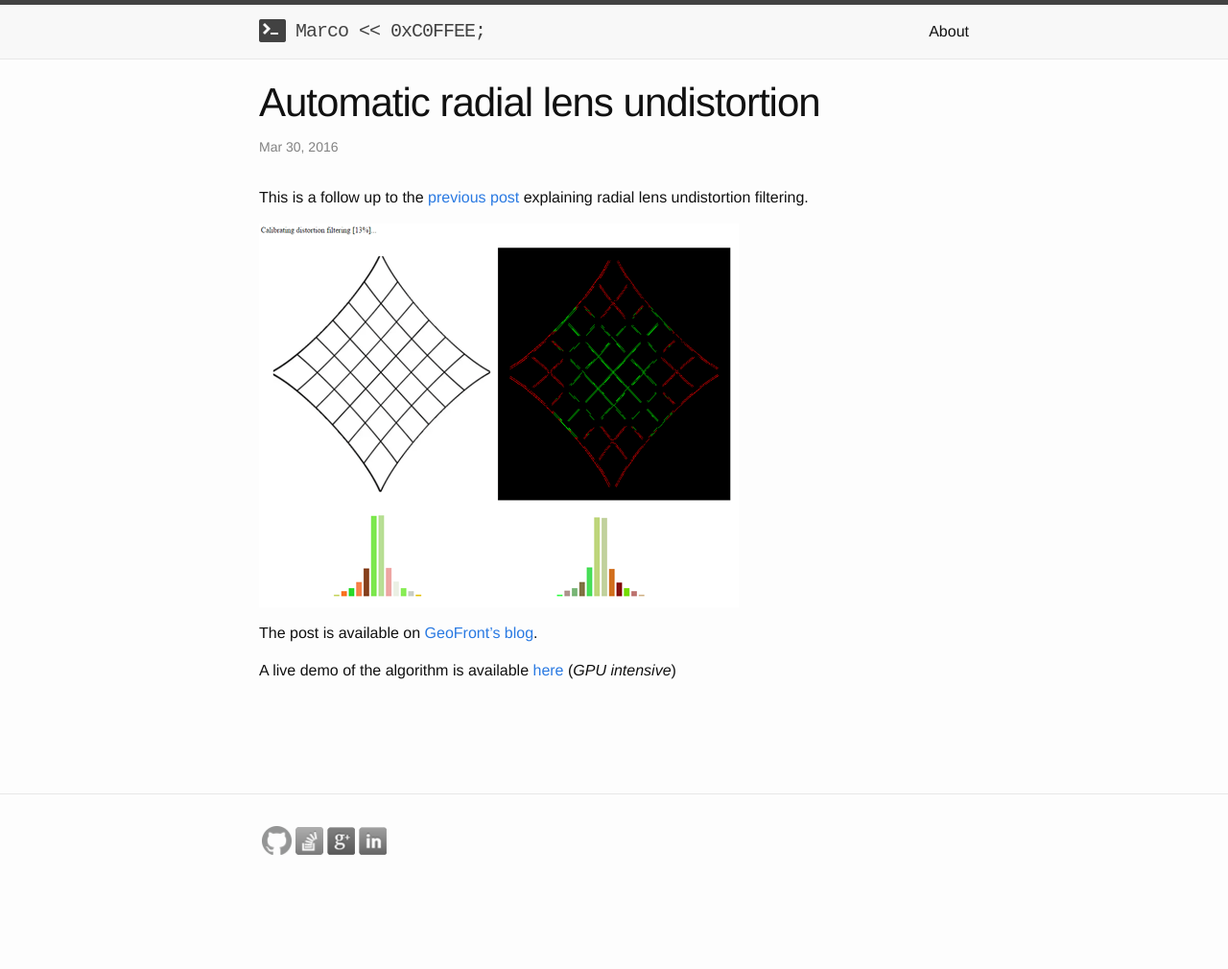
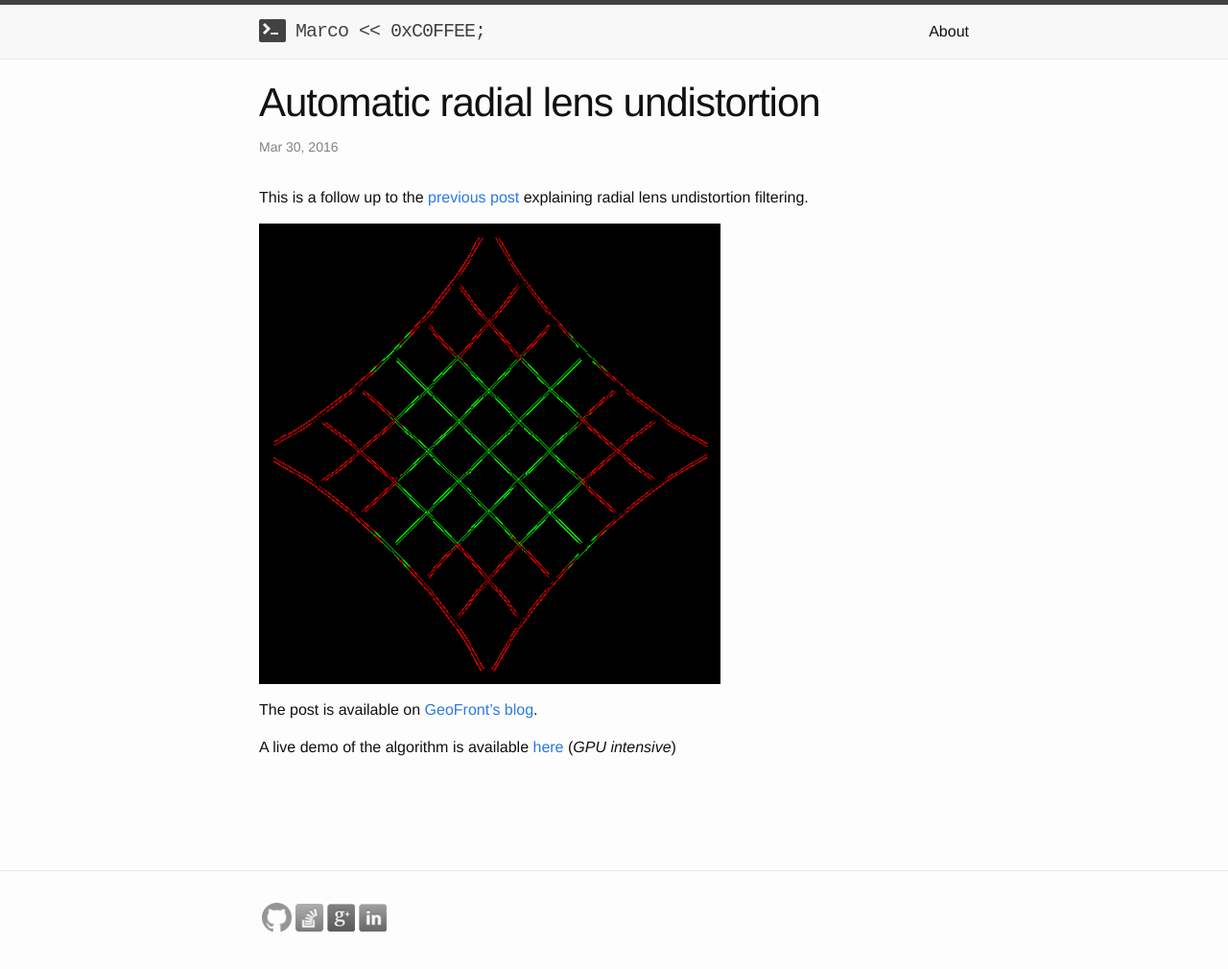
Before and after one commit to marcodiiga/marcodiiga.github.io, a Jekyll site: the page built from _posts/2016-03-30-automatic-radial-lens-undistortion.markdown, in a window 1280 px wide and 1020 px high. Shown: the top 1010 px of the window at 96% size. Built offline with Jekyll 4.4.1, drawn with Linux system fonts in a browser that asks for light colours.

Commit message:
Some edits on the automatic lens undistortion post

```diff
--- a/_posts/2016-03-30-automatic-radial-lens-undistortion.markdown
+++ b/_posts/2016-03-30-automatic-radial-lens-undistortion.markdown
@@ -6,7 +6,7 @@ categories: algorithms
 
 This is a follow up to the [previous post]({% post_url 2016-01-12-radial-lens-undistortion-filtering %}) explaining radial lens undistortion filtering.
 
-![image](images/posts/automaticcameracalibration1.png)
+![image](images/posts/automaticcameracalibration1.gif)
 
 The post is available on [GeoFront's blog](http://geofront.eu/blog/automatic-radial-lens-undistortion.html).
 
```
Also changed, not shown: images/posts/automaticcameracalibration1.gif (added), images/posts/automaticcameracalibration1.png (deleted).
